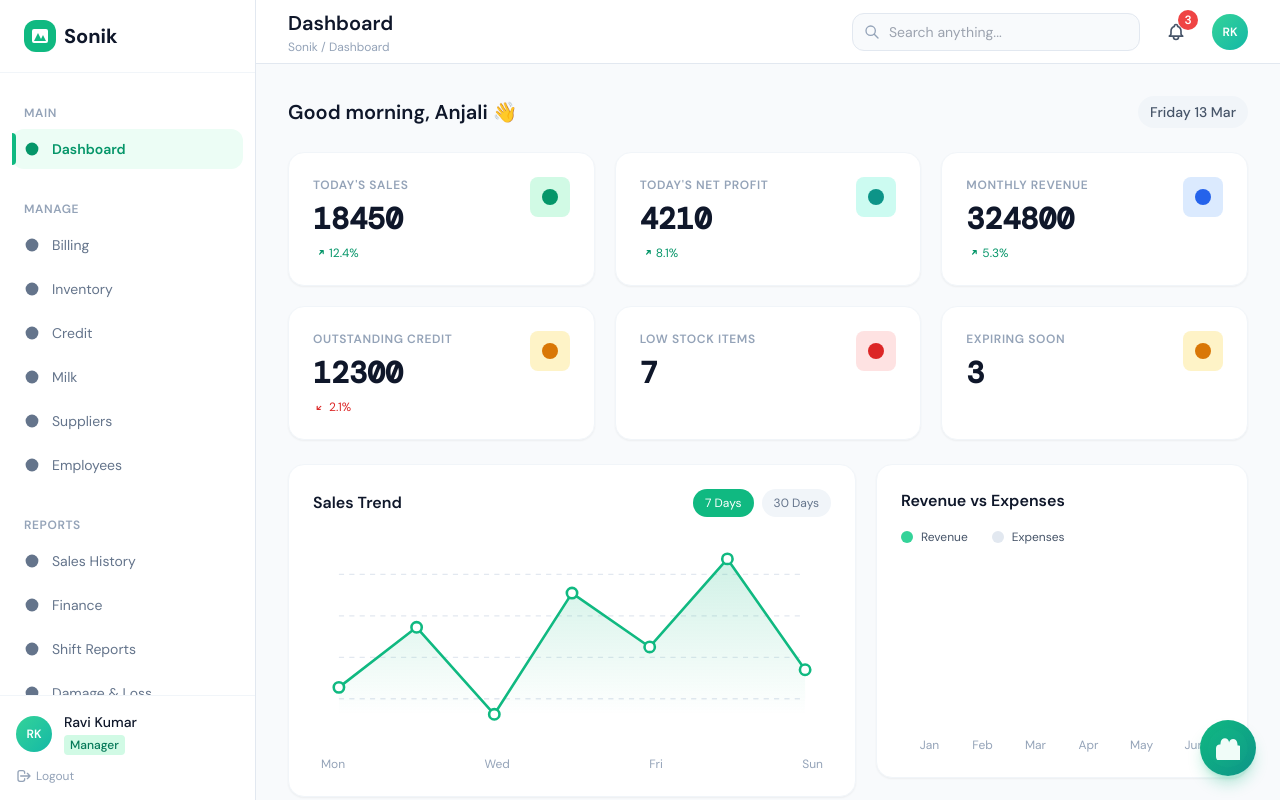
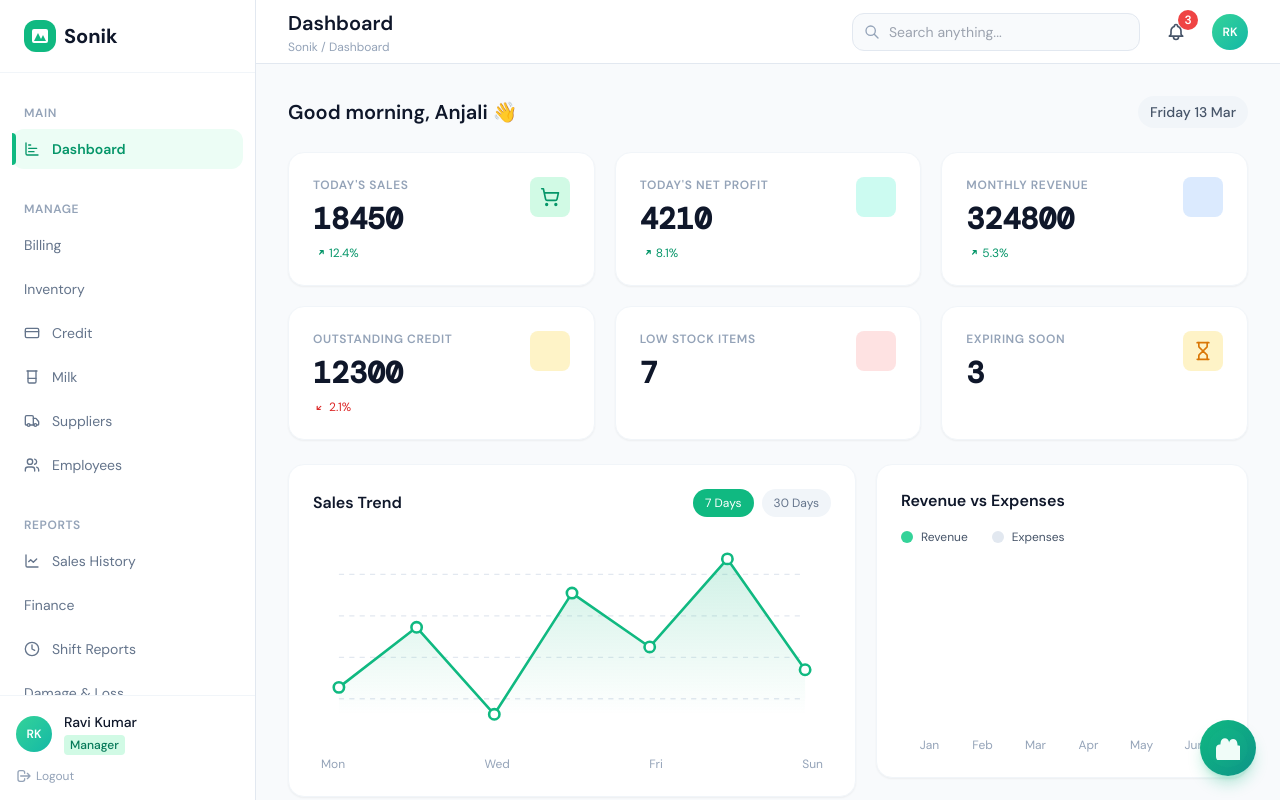
Before and after one commit to 23f2004126/Software_Engineering_Project, a Vue app in the folder frontend/: page /login in a window 1280 px wide. Both pictures are taken after typing "name@example.com", "Sample123" into the empty fields and a click on the button "Sign In". Built offline with nearby package versions, Linux system fonts and the light colour scheme.

Commit message:
Added Icons

```diff
--- a/frontend/src/components/ai/AIInsightCard.vue
+++ b/frontend/src/components/ai/AIInsightCard.vue
@@ -1,6 +1,7 @@
 <script setup>
 import { ref, computed } from 'vue'
 import { useRouter } from 'vue-router'
+import { getIcon } from '../../utils/iconMap.js'
 
 const router = useRouter()
 
@@ -10,6 +11,7 @@ const props = defineProps({
     default: 'info',
     validator: (v) => ['warning', 'success', 'danger', 'info'].includes(v),
   },
+  icon: String,
   title: String,
   message: String,
   linkLabel: String,
@@ -66,7 +68,13 @@ const handleCardClick = () => {
         class="w-9 h-9 rounded-xl flex items-center justify-center flex-shrink-0"
         :class="`${iconClasses.bg}`"
       >
-        <svg class="w-5 h-5" :class="`${iconClasses.text}`" fill="currentColor" viewBox="0 0 20 20">
+        <component
+          v-if="icon && getIcon(icon)"
+          :is="getIcon(icon)"
+          class="w-5 h-5"
+          :class="`${iconClasses.text}`"
+        />
+        <svg v-else class="w-5 h-5" :class="`${iconClasses.text}`" fill="currentColor" viewBox="0 0 20 20">
           <circle cx="10" cy="10" r="8" />
         </svg>
       </div>
--- a/frontend/src/components/layout/Sidebar.vue
+++ b/frontend/src/components/layout/Sidebar.vue
@@ -1,6 +1,7 @@
 <script setup>
 import { useRouter, useRoute } from 'vue-router'
 import { MENU_ITEMS } from '../../constants/menuItems.js'
+import { getIcon } from '../../utils/iconMap.js'
 import { computed } from 'vue'
 
 const router = useRouter()
@@ -66,10 +67,12 @@ const logout = () => {
             <!-- Active indicator bar -->
             <div v-if="isActive(item.path)" class="absolute left-0 top-1 bottom-1 w-1 bg-emerald-500 rounded-r-full"></div>
 
-            <!-- Icon -->
-            <svg class="w-4 h-4 flex-shrink-0" fill="currentColor" viewBox="0 0 20 20">
-              <circle cx="10" cy="10" r="8" />
-            </svg>
+            <!-- Icon from Lucide -->
+            <component
+              :is="getIcon(item.icon)"
+              class="w-4 h-4 flex-shrink-0"
+              :stroke-width="2"
+            />
 
             <!-- Label -->
             <span class="truncate">{{ item.label }}</span>
--- a/frontend/src/constants/menuItems.js
+++ b/frontend/src/constants/menuItems.js
@@ -8,7 +8,7 @@ export const MENU_ITEMS = [
   {
     label: 'Dashboard',
     path: '/dashboard',
-    icon: 'home',
+    icon: 'chart-bar',
     section: 'MAIN',
   },
 
@@ -16,13 +16,13 @@ export const MENU_ITEMS = [
   {
     label: 'Billing',
     path: '/billing',
-    icon: 'receipt',
+    icon: 'receipt-percent',
     section: 'MANAGE',
   },
   {
     label: 'Inventory',
     path: '/inventory',
-    icon: 'cube',
+    icon: 'archive-box',
     section: 'MANAGE',
   },
   {
@@ -54,13 +54,13 @@ export const MENU_ITEMS = [
   {
     label: 'Sales History',
     path: '/sales',
-    icon: 'chart-bar',
+    icon: 'chart-line',
     section: 'REPORTS',
   },
   {
     label: 'Finance',
     path: '/finance',
-    icon: 'currency-rupee',
+    icon: 'banknotes',
     section: 'REPORTS',
   },
   {
@@ -72,7 +72,7 @@ export const MENU_ITEMS = [
   {
     label: 'Damage & Loss',
     path: '/damage-loss',
-    icon: 'trash',
+    icon: 'exclamation-triangle',
     section: 'REPORTS',
   },
 
@@ -80,7 +80,7 @@ export const MENU_ITEMS = [
   {
     label: 'Settings',
     path: '/settings',
-    icon: 'cog',
+    icon: 'cog-6-tooth',
     section: 'SETTINGS',
   },
 ]
--- a/frontend/src/modules/dashboard/DashboardPage.vue
+++ b/frontend/src/modules/dashboard/DashboardPage.vue
@@ -7,19 +7,21 @@ import SalesTrendChart from '../../components/charts/SalesTrendChart.vue'
 import RevenueExpenseChart from '../../components/charts/RevenueExpenseChart.vue'
 import AIInsightCard from '../../components/ai/AIInsightCard.vue'
 import { formatCurrency } from '../../utils/currency.js'
+import { getIcon } from '../../utils/iconMap.js'
 
 const kpiCards = ref([
   { label: "Today's Sales", value: 18450, displayValue: 0, change: 12.4, icon: 'shopping-cart', color: 'emerald' },
-  { label: "Today's Net Profit", value: 4210, displayValue: 0, change: 8.1, icon: 'trending-up', color: 'teal' },
-  { label: 'Monthly Revenue', value: 324800, displayValue: 0, change: 5.3, icon: 'chart-bar', color: 'blue' },
-  { label: 'Outstanding Credit', value: 12300, displayValue: 0, change: -2.1, icon: 'credit-card', color: 'amber' },
-  { label: 'Low Stock Items', value: 7, displayValue: 0, change: null, icon: 'cube', color: 'red' },
-  { label: 'Expiring Soon', value: 3, displayValue: 0, change: null, icon: 'clock', color: 'amber' },
+  { label: "Today's Net Profit", value: 4210, displayValue: 0, change: 8.1, icon: 'arrow-trending-up', color: 'teal' },
+  { label: 'Monthly Revenue', value: 324800, displayValue: 0, change: 5.3, icon: 'currency-rupee', color: 'blue' },
+  { label: 'Outstanding Credit', value: 12300, displayValue: 0, change: -2.1, icon: 'document-text', color: 'amber' },
+  { label: 'Low Stock Items', value: 7, displayValue: 0, change: null, icon: 'cube-transparent', color: 'red' },
+  { label: 'Expiring Soon', value: 3, displayValue: 0, change: null, icon: 'hourglass', color: 'amber' },
 ])
 
 const aiInsights = [
   {
     type: 'warning',
+    icon: 'arrow-trending-up',
     title: 'Demand Rising',
     message: 'Tata Salt 1kg sales up 34% this week. Consider restocking.',
     linkLabel: 'View Inventory',
@@ -27,6 +29,7 @@ const aiInsights = [
   },
   {
     type: 'danger',
+    icon: 'exclamation-circle',
     title: 'Stock Critical',
     message: 'Aashirvaad Atta 5kg has only 2 units left. Reorder now.',
     linkLabel: 'Reorder Now',
@@ -34,6 +37,7 @@ const aiInsights = [
   },
   {
     type: 'success',
+    icon: 'sparkles',
     title: 'Profit Boost',
     message: 'Net profit up ₹840 today vs yesterday. Margin improved 2%.',
     linkLabel: 'View Finance',
@@ -41,6 +45,7 @@ const aiInsights = [
   },
   {
     type: 'warning',
+    icon: 'clock-alert',
     title: 'Expiry Alert',
     message: '3 items expire within 7 days. Check inventory to avoid losses.',
     linkLabel: 'View Items',
@@ -57,10 +62,10 @@ const recentTransactions = [
 ]
 
 const notifications = [
-  { id: 1, icon: 'box', title: 'Low Stock', message: 'Amul Butter 100g — only 2 units left', type: 'stock' },
-  { id: 2, icon: 'alert', title: 'Credit Alert', message: 'Ramesh Patil — ₹3,200 overdue', type: 'credit' },
-  { id: 3, icon: 'clock', title: 'Expiry Soon', message: 'Amul Curd 400g expires in 2 days', type: 'expiry' },
-  { id: 4, icon: 'check', title: 'Shift Ended', message: 'Ravi Kumar — 6h 45m', type: 'shift' },
+  { id: 1, icon: 'cube-transparent', title: 'Low Stock', message: 'Amul Butter 100g — only 2 units left', type: 'stock' },
+  { id: 2, icon: 'document-text', title: 'Credit Alert', message: 'Ramesh Patil — ₹3,200 overdue', type: 'credit' },
+  { id: 3, icon: 'hourglass', title: 'Expiry Soon', message: 'Amul Curd 400g expires in 2 days', type: 'expiry' },
+  { id: 4, icon: 'check-circle', title: 'Shift Ended', message: 'Ravi Kumar — 6h 45m', type: 'shift' },
 ]
 
 const dismissedInsights = ref(new Set())
@@ -148,9 +153,11 @@ const notificationColors = {
               class="w-10 h-10 rounded-lg flex items-center justify-center flex-shrink-0"
               :class="`${colorClasses[card.color].bg}`"
             >
-              <svg class="w-5 h-5" :class="`${colorClasses[card.color].text}`" fill="currentColor" viewBox="0 0 20 20">
-                <circle cx="10" cy="10" r="8" />
-              </svg>
+              <component
+                :is="getIcon(card.icon)"
+                class="w-5 h-5"
+                :class="`${colorClasses[card.color].text}`"
+              />
             </div>
           </div>
         </Card>
@@ -248,9 +255,11 @@ const notificationColors = {
                   class="w-8 h-8 rounded-lg flex items-center justify-center flex-shrink-0 mt-0.5"
                   :class="`${notificationColors[notif.type].bg}`"
                 >
-                  <svg class="w-4 h-4" :class="`${notificationColors[notif.type].text}`" fill="currentColor" viewBox="0 0 20 20">
-                    <circle cx="10" cy="10" r="8" />
-                  </svg>
+                  <component
+                    :is="getIcon(notif.icon)"
+                    class="w-4 h-4"
+                    :class="`${notificationColors[notif.type].text}`"
+                  />
                 </div>
                 <div class="flex-1 min-w-0">
                   <p class="text-sm font-medium text-slate-900">{{ notif.title }}</p>
--- a/frontend/src/modules/settings/SettingsPage.vue
+++ b/frontend/src/modules/settings/SettingsPage.vue
@@ -42,7 +42,7 @@ const alertSettings = ref({
 
 // User Management
 const mockUsers = [
-  { id: 1, name: 'Rajesh Patel', email, role: 'Owner', status: 'active', lastLogin: '2025-06-05 14:30' },
+  { id: 1, name: 'Rajesh Patel', email: 'rajesh@sonik.com', role: 'Owner', status: 'active', lastLogin: '2025-06-05 14:30' },
   { id: 2, name: 'Priya Singh', email: 'priya@sonik.com', role: 'Manager', status: 'active', lastLogin: '2025-06-05 10:15' },
   { id: 3, name: 'Amit Kumar', email: 'amit@sonik.com', role: 'Staff', status: 'inactive', lastLogin: '2025-06-03 16:45' },
 ]
--- /dev/null
+++ b/frontend/src/utils/iconMap.js
@@ -0,0 +1,71 @@
+/**
+ * Icon map for Lucide Vue icons
+ * Maps friendly icon names to Lucide Vue icon components
+ */
+import {
+  ChartBar,
+  ReceiptPercent,
+  ArchiveBox,
+  CreditCard,
+  Beaker,
+  Truck,
+  Users,
+  ChartLine,
+  Banknotes,
+  Clock,
+  ExclamationTriangle,
+  Cog6Tooth,
+  ShoppingCart,
+  ArrowTrendingUp,
+  CurrencyRupee,
+  DocumentText,
+  CubeTransparent,
+  Hourglass,
+  ExclamationCircle,
+  Sparkles,
+  ClockAlert,
+  Bell,
+  CheckCircle,
+} from 'lucide-vue-next'
+
+export const ICON_MAP = {
+  // Main Navigation
+  'chart-bar': ChartBar,
+  'receipt-percent': ReceiptPercent,
+  'archive-box': ArchiveBox,
+  'credit-card': CreditCard,
+  'beaker': Beaker,
+  'truck': Truck,
+  'users': Users,
+  'chart-line': ChartLine,
+  'banknotes': Banknotes,
+  'clock': Clock,
+  'exclamation-triangle': ExclamationTriangle,
+  'cog-6-tooth': Cog6Tooth,
+
+  // Dashboard Widgets
+  'shopping-cart': ShoppingCart,
+  'arrow-trending-up': ArrowTrendingUp,
+  'currency-rupee': CurrencyRupee,
+  'document-text': DocumentText,
+  'cube-transparent': CubeTransparent,
+  'hourglass': Hourglass,
+
+  // AI Insights
+  'exclamation-circle': ExclamationCircle,
+  'sparkles': Sparkles,
+  'clock-alert': ClockAlert,
+
+  // Notifications
+  'bell': Bell,
+  'check-circle': CheckCircle,
+}
+
+/**
+ * Get icon component by name
+ * @param {string} iconName - The name of the icon
+ * @returns {Component | null} - The icon component or null if not found
+ */
+export const getIcon = (iconName) => {
+  return ICON_MAP[iconName] || null
+}
```
